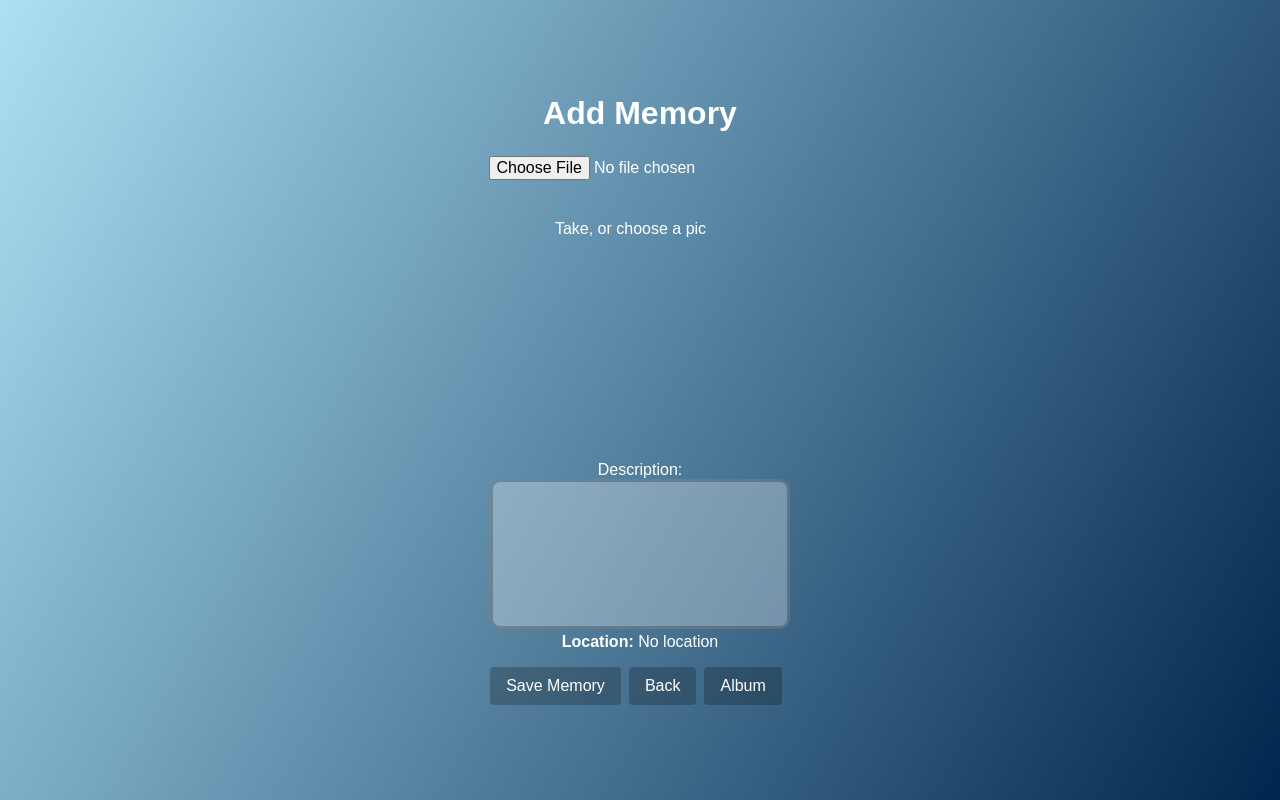
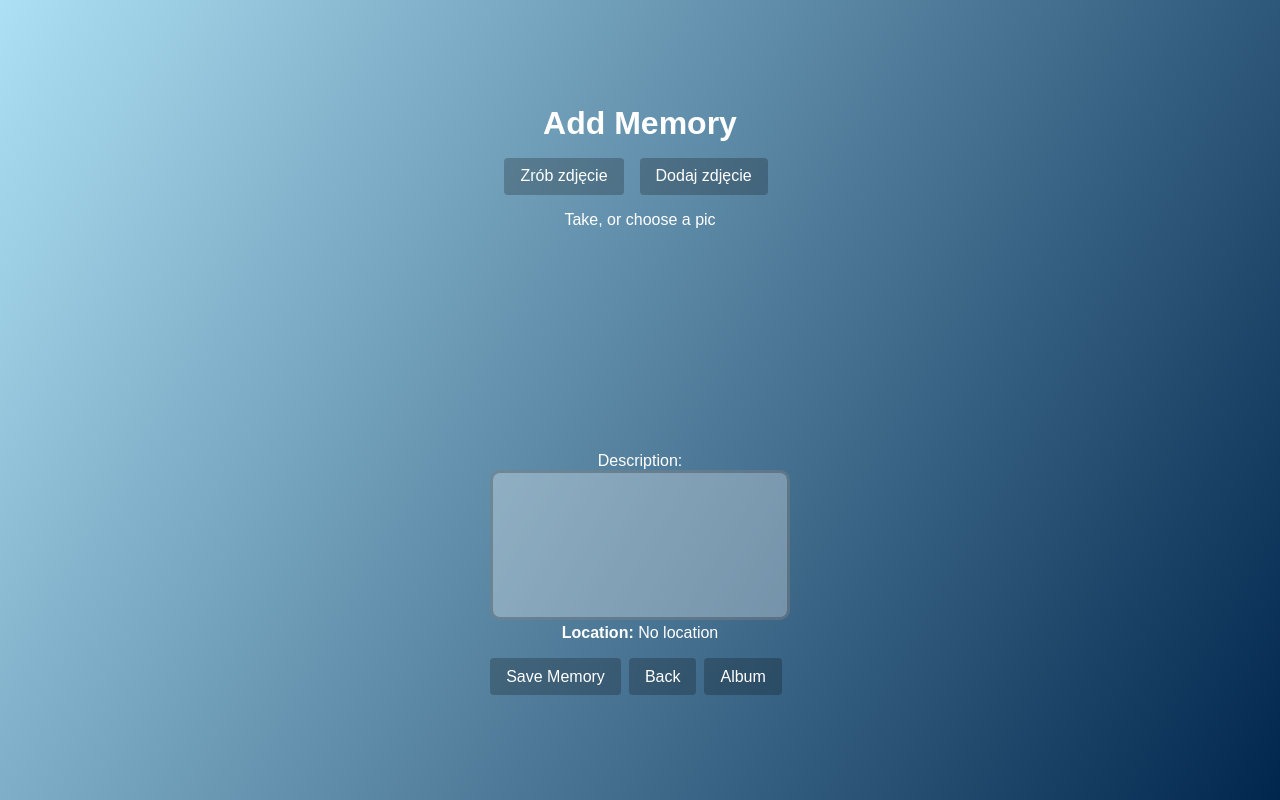
Before and after one commit to MiloszNejbauer/Pwa, a React (Create React App) app: page /add-memory in a window 1280 px wide. Built offline with nearby package versions, Linux system fonts and the light colour scheme; no server answers.

Commit message:
zmiana brzydkiego inputu na przyciski z ukrytym inputem

```diff
--- a/package.json
+++ b/package.json
@@ -6,6 +6,7 @@
     "cra-template-pwa": "2.0.0",
     "react": "^18.2.0",
     "react-dom": "^18.2.0",
+    "react-icons": "^5.4.0",
     "react-router-dom": "^7.1.3",
     "react-scripts": "5.0.1",
     "web-vitals": "^4.2.4"
--- a/src/pages/AddMemory.js
+++ b/src/pages/AddMemory.js
@@ -1,4 +1,4 @@
-import React, { useState, useEffect } from 'react';
+import React, { useState, useEffect, useRef } from 'react';
 import '../App.css';
 import { useNavigate } from 'react-router-dom';
 
@@ -12,13 +12,17 @@ function AddMemoryInputFile() {
   });
   const navigate = useNavigate();
 
+  // Referencje do ukrytych inputów
+  const cameraInputRef = useRef(null);
+  const galleryInputRef = useRef(null);
+
   const goHome = () => {
     navigate('/');
-  }
+  };
 
   const goAlbum = () => {
     navigate('../album');
-  }
+  };
 
   useEffect(() => {
     fetchLocation();
@@ -30,7 +34,7 @@ function AddMemoryInputFile() {
         async (position) => {
           const lat = position.coords.latitude;
           const lng = position.coords.longitude;
-          // Wstaw swój reverse geocoding, np. BigDataCloud
+          // Użyj swojego reverse geocoding, np. BigDataCloud
           try {
             const res = await fetch(
               `https://api.bigdatacloud.net/data/reverse-geocode-client?latitude=${lat}&longitude=${lng}&localityLanguage=en`
@@ -48,16 +52,15 @@ function AddMemoryInputFile() {
         }
       );
     } else {
-      setLocation('Geolokalizacja niedostępna w tej przeglądarce');
+      setLocation('Geolokalizacja niedostępna');
     }
   };
 
-  // Handler dla inputa plików
+  // Obsługa zmiany pliku (wspólna dla obu inputów)
   const handleFileChange = (e) => {
     const file = e.target.files[0];
     if (!file) return;
 
-    // Odczytaj plik jako base64 (data URL)
     const reader = new FileReader();
     reader.onload = () => {
       setPhoto(reader.result);
@@ -86,19 +89,48 @@ function AddMemoryInputFile() {
     alert('Memory saved!');
   };
 
+  // Funkcje wywołujące kliknięcie w ukryte inputy
+  const openCamera = () => {
+    if (cameraInputRef.current) {
+      cameraInputRef.current.click();
+    }
+  };
+
+  const openGallery = () => {
+    if (galleryInputRef.current) {
+      galleryInputRef.current.click();
+    }
+  };
+
   return (
     <div>
       <h1>Add Memory</h1>
 
-      <div style={{ marginBottom: '1rem', alignContent: 'center', justifyContent: 'center' }}>
-        {/* Input akceptuje obrazy i może otworzyć kamerę na telefonie */}
+      {/* Ukryty input do robienia zdjęcia (otwiera aparat) */}
+      <input
+        type="file"
+        accept="image/*"
+        capture="environment"
+        ref={cameraInputRef}
+        onChange={handleFileChange}
+        style={{ display: 'none' }}
+      />
 
-        <input
-          type="file"
-          accept="image/*"
-          capture="camera"
-          onChange={handleFileChange}
-        />
+      {/* Ukryty input do dodawania zdjęcia z galerii */}
+      <input
+        type="file"
+        accept="image/*"
+        ref={galleryInputRef}
+        onChange={handleFileChange}
+        style={{ display: 'none' }}
+      />
+
+      {/* Przyciski, które otwierają odpowiednie inputy */}
+      <div style={{ marginBottom: '1rem' }}>
+        <button onClick={openCamera} style={{ marginRight: '1rem' }}>
+          Zrób zdjęcie
+        </button>
+        <button onClick={openGallery}>Dodaj zdjęcie</button>
       </div>
 
       <div style={{ marginBottom: '1rem', width: '300px', height: '225px', border: '0px solid #ccc' }}>
@@ -113,7 +145,7 @@ function AddMemoryInputFile() {
         )}
       </div>
 
-      <div style={{ marginBottom: '1rem', marginTop: '1rem'}}>
+      <div style={{ marginBottom: '1rem', marginTop: '1rem' }}>
         <label>Description:</label>
         <br />
         <textarea
--- a/src/pages/Home.js
+++ b/src/pages/Home.js
@@ -16,11 +16,10 @@ function Home() {
 
   return (
     <div>
-      <h1>Welcome to My Memories App</h1>
+      <h1>Memories App</h1>
       <p>
-        This application allows you to capture photos, add a short description and
-        save the location where they were taken. You can then view all your saved
-        memories in a dedicated album.
+        Aplikacja służąca do zapisywania wspomnień w albumie.
+        Zrób lub dodaj zdjęcie, dodaj opis i zapisz swoje wspomnienie.
       </p>
 
       <button onClick={goToAddMemory}>Add Memory</button>
--- a/src/pages/MemoriesAlbum.js
+++ b/src/pages/MemoriesAlbum.js
@@ -25,7 +25,7 @@ function MemoriesAlbum() {
       {memories.length === 0 ? (
         <p>No memories saved yet.</p>
       ) : (
-        <div style={{ display: 'flex', flexWrap: 'wrap', gap: '1rem' }}>
+        <div style={{ display: 'flex', flexWrap: 'wrap', gap: '1rem', margin: '1rem' }}>
           {memories.map((mem) => (
             <div key={mem.id} style={{ border: '1px solid #ccc', padding: '1rem' }}>
               <img src={mem.photo} alt="Captured" style={{ width: '200px' }} />
```
Also changed, not shown: 1 other file (tests, documents, lock files or other folders).
